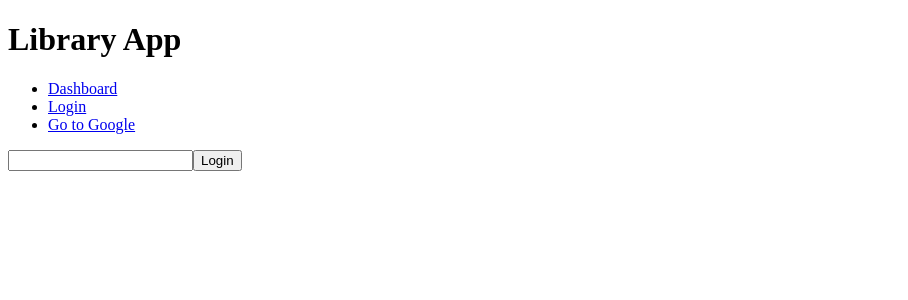
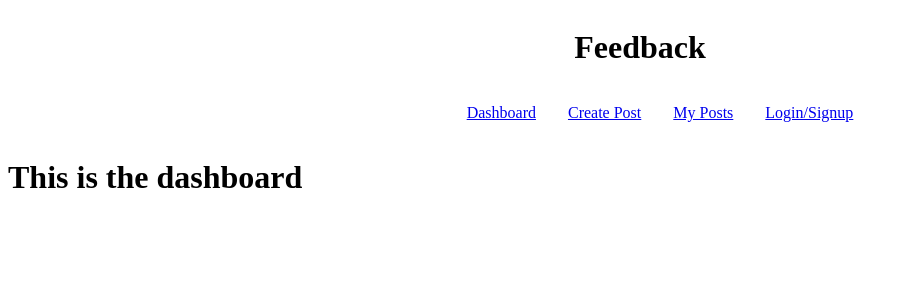
Before and after one commit to Jillium/FEEDback, a React (Create React App) app in the folder client/: page / in a window 1280 px wide. Before the commit this address led to /login. Shown: the top 300 px of the page, without its empty margins (0-908 px from the left). Built offline with nearby package versions, Linux system fonts and the light colour scheme; no server answers.

Commit message:
created mvp pages and set up router links

```diff
--- a/client/public/index.html
+++ b/client/public/index.html
@@ -8,7 +8,7 @@
       content="Web site created using create-react-app"
     />
     <!-- <link rel="manifest" href="%PUBLIC_URL%/manifest.json" /> -->
-    <title>Project 3: Starter</title>
+    <title>FEEDback</title>
   </head>
   <body>
     <noscript>You need to enable JavaScript to run this app.</noscript>
--- /dev/null
+++ b/client/src/App.css
@@ -0,0 +1,21 @@
+.header {
+    display: flex;
+    flex-direction: column;
+    flex-wrap: wrap;
+    align-content: center;
+    align-items: center;
+    justify-content: center;
+}
+
+.nav {
+   list-style-type: none;
+   display: flex;
+   flex-direction: row;
+   flex-wrap: wrap;
+   justify-items: center;
+   justify-content: center;
+}
+
+.nav-item {
+    margin: 0 1rem;
+}
--- a/client/src/App.jsx
+++ b/client/src/App.jsx
@@ -1,7 +1,13 @@
+import './App.css';
 import React, { useState } from 'react';
 import { BrowserRouter as Router, Switch, Route, Link } from 'react-router-dom'; // v5
 import Dashboard from './pages/Dashboard';
 import Login from './pages/Login';
+import CreatePost from './pages/CreatePost';
+import MyPosts from './pages/MyPosts';
+// import MyPosts from './pages/MyPosts';
+
+
 
 function App() {
   const [user, setUser] = useState({ token: '', author: null });
@@ -9,18 +15,22 @@ function App() {
   return (
     <Router>
       <div>
-        <header>
-          <h1>Library App</h1>
-          <ul>
-            <li>
+        <header className='header'>
+          <span><h1>Feedback</h1></span>
+          <ul className="nav">
+            <li className='nav-item'>
               <Link to="/">Dashboard</Link>
             </li>
-            <li>
-              <Link to="/login">Login</Link>
+            <li className='nav-item'>
+              <Link to='/createpost'>Create Post</Link>
             </li>
-            <li>
-              <a href="https://www.google.com">Go to Google</a>
+            <li className='nav-item'>
+              <Link to='myposts'>My Posts</Link>
             </li>
+            <li className='nav-item'>
+              <Link to="/login">Login/Signup</Link>
+            </li>
+
           </ul>
         </header>
       </div>
@@ -28,6 +38,8 @@ function App() {
       <Switch>
         <Route exact path="/" render={() => <Dashboard user={user} />} />
         <Route exact path="/login" render={() => <Login setUser={setUser} />} />
+        <Route exact path="/createpost" render={() => <CreatePost setUser={setUser} />} />
+        <Route exact path="/myposts" render={() => <MyPosts setUser={setUser} />} />
       </Switch>
     </Router>
   );
--- /dev/null
+++ b/client/src/pages/CreatePost.jsx
@@ -0,0 +1,10 @@
+import React from 'react';
+
+
+function CreatePost() {
+    return (
+        <h1> Add a post here</h1>
+    )
+}
+
+export default CreatePost;
--- a/client/src/pages/Dashboard.jsx
+++ b/client/src/pages/Dashboard.jsx
@@ -1,27 +1,38 @@
 import React from 'react';
-import { Redirect } from 'react-router-dom';
-import { useQuery } from '@apollo/client';
-import { QUERY_BOOKS } from '../graphql/queries';
+// import { Redirect } from 'react-router-dom';
+// import { useQuery } from '@apollo/client';
+// import { QUERY_BOOKS } from '../graphql/queries';
 
-const Dashboard = (props) => {
-  const { data, loading, error } = useQuery(QUERY_BOOKS, {
-    context: {
-      headers: {
-        'Authorization': `Bearer ${props.user.token}`
-      },
-    },
-    fetchPolicy: 'no-cache'
-  });
+// books query will not be needed, but saving it to help set up post functionality.
+// const Dashboard = (props) => {
+//   const { data, loading, error } = useQuery(QUERY_BOOKS, {
+//     context: {
+//       headers: {
+//         'Authorization': `Bearer ${props.user.token}`
+//       },
+//     },
+//     fetchPolicy: 'no-cache'
+//   });
 
-  if (error) {
-    return <Redirect to={"/login"} />
-  }
+//   if (error) {
+//     return <Redirect to={"/login"} />
+//   }
+
+//   return (
+//     <div>
+//       <div>{loading ? <div>Loading...</div> : data?.books.map((book, index) =><div key={`book-${index}`}>{book.title}</div>)}</div>
+//     </div>
+//   );
+// };
+
+// export default Dashboard;
+
+
+function Dashboard() {
 
   return (
-    <div>
-      <div>{loading ? <div>Loading...</div> : data?.books.map((book, index) =><div key={`book-${index}`}>{book.title}</div>)}</div>
-    </div>
-  );
-};
+    <h1>This is the dashboard</h1>
+  )
+}
 
 export default Dashboard;
--- a/client/src/pages/Login.jsx
+++ b/client/src/pages/Login.jsx
@@ -15,7 +15,7 @@ const Login = (props) => {
 
   return (
     <div>
-      <form onSubmit={(e) => {
+      {/* <form onSubmit={(e) => {
         e.preventDefault();
         login({ variables: { name: username } });
       }}>
@@ -30,7 +30,9 @@ const Login = (props) => {
         </label>
 
         <button>Login</button>
-      </form>
+      </form> */}
+
+      <h1>Login form goes here</h1>
     </div>
   );
 };
--- /dev/null
+++ b/client/src/pages/MyPosts.jsx
@@ -0,0 +1,11 @@
+import React from "react";
+
+function MyPosts() {
+
+
+    return (
+        <h1>My posts go here</h1>
+    )
+}
+
+export default MyPosts;
```
Also changed, not shown: client/src/pages/Signup.jsx (added).
